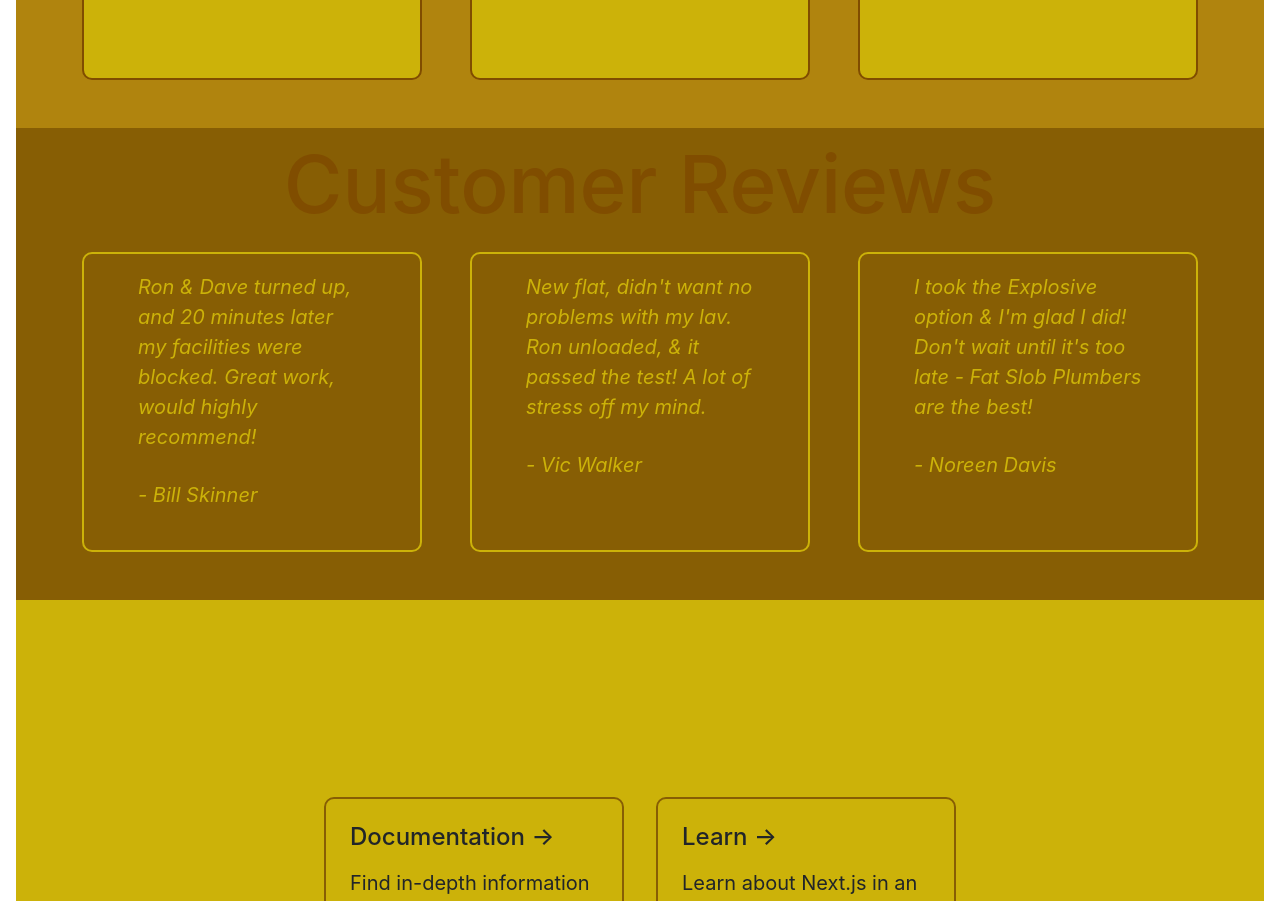
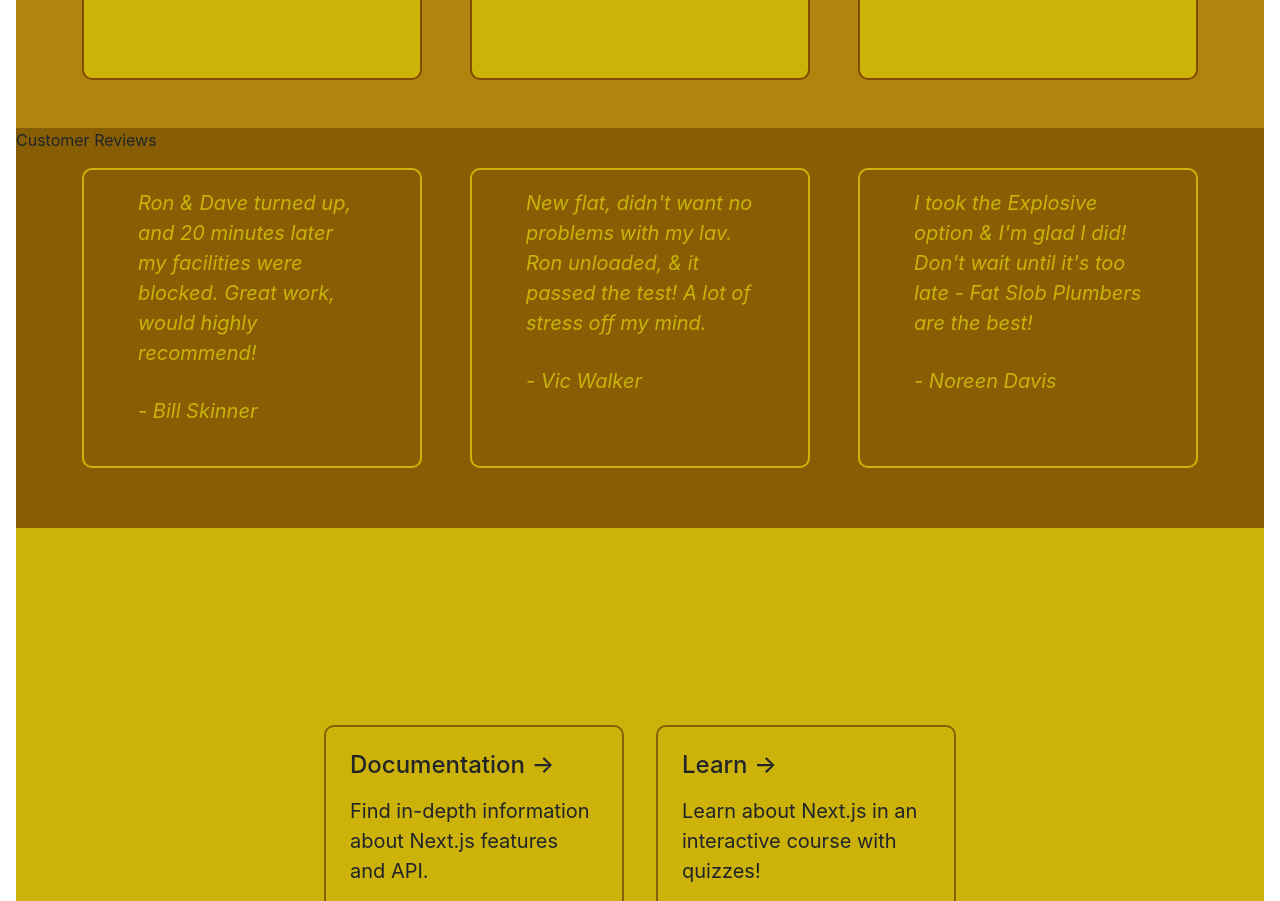
Before and after one commit to headexpanded/fat_slob_plumbing, a Next.js app: page / in a window 1280 px wide. Shown: the part 1260-2161 px from the top of the page. Built offline with nearby package versions, Linux system fonts and the light colour scheme.

Commit message:
Cust Reviews Section

```diff
--- a/components/fspcards/CustReviewCard.tsx
+++ b/components/fspcards/CustReviewCard.tsx
@@ -33,7 +33,6 @@ export const CustReviewCard=({content, customer}:CustReviewCardProps) => {
 
             .custReviewCard h2, p {
                 color: #CCB209;
-
                 margin: 0 0 1rem 0;
             }
 
--- a/components/sections/CustReviewsSection.tsx
+++ b/components/sections/CustReviewsSection.tsx
@@ -23,7 +23,7 @@ export const CustReviewsSection = () => {
     return (
         <>
         <section className="custReviewsSection">
-            <div className="custReviewsTitle"><Typography.MainTitle content="Customer Reviews"/></div>
+            <div className="custReviewsTitle"><Typography.SectionTitle content="Customer Reviews"/></div>
             <div className="container px-4">
                 <div className="row gap-5">
             {/*  extract key from custReviews, spread the rest into card component */}
--- /dev/null
+++ b/components/typography/SectionTitle.tsx
@@ -0,0 +1,23 @@
+// define properties of Section Title text
+
+// define Section Title type properties
+type SectionTitleProps = {
+    content: string;
+}
+
+export const SectionTitle = ({content}:SectionTitleProps) => {
+    return (
+        <>
+        <div>{content}</div>
+        <style jsx>{`
+            h2 {
+                font-style: italic;
+                font-size: 1.25rem;
+                font-weight: bold;
+                text-align: center;
+            }
+        `}</style>
+
+        </>
+    )
+}
--- a/components/typography/index.ts
+++ b/components/typography/index.ts
@@ -4,9 +4,12 @@
 import { Paragraph } from "./Paragraph";
 import { MainTitle } from "./MainTitle";
 import { SubHeader } from "./SubHeader";
+import { SectionTitle } from "./SectionTitle";
+
 
 export const Typography ={
     Paragraph,
     MainTitle,
     SubHeader,
+    SectionTitle,
 };
```
